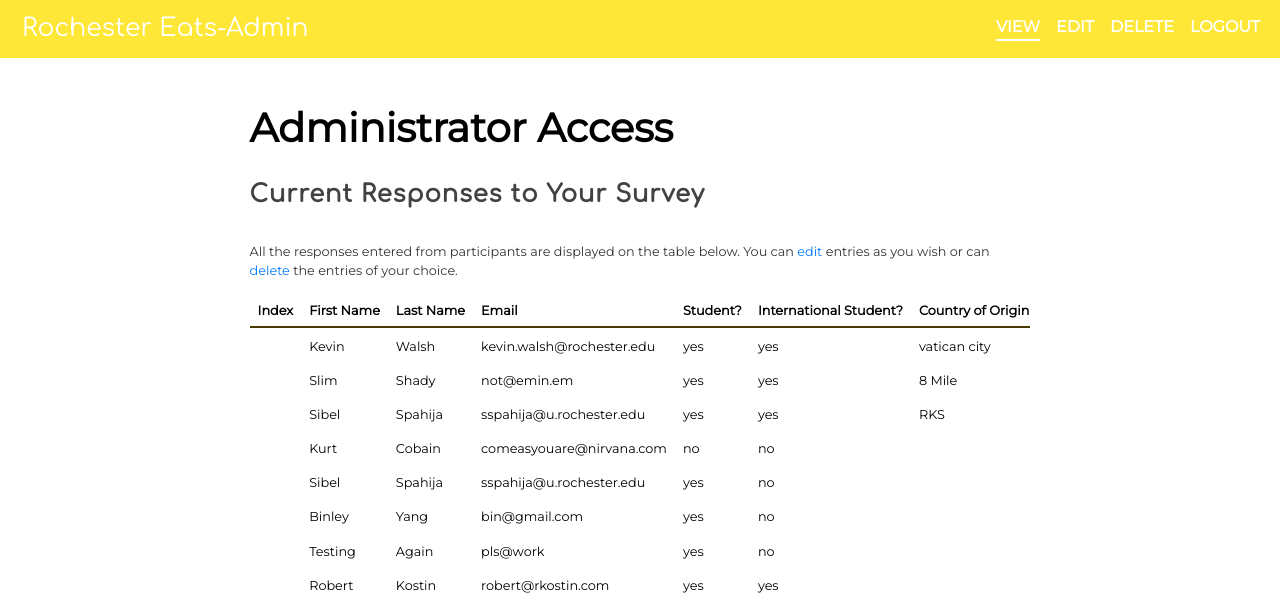
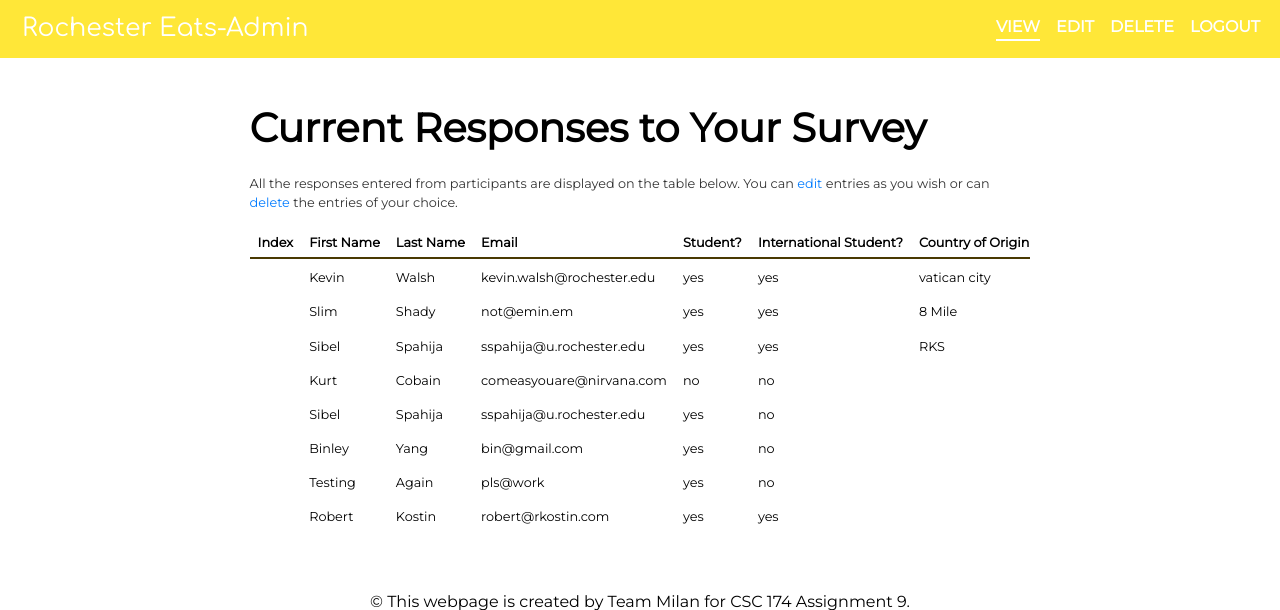
Before and after one commit to rosecricchio/milan-lab09, a PHP site: page /admin_view.php in a window 1280 px wide. Shown: the top 610 px of the page. Run offline with PHP 8.4, Linux system fonts and the light colour scheme; the visitor is signed in with stand-in values (Sample User, id 1); data comes from the database, SQL or seed files in the repository; data that the repository does not hold is empty.

```diff
--- a/admin_delete.php
+++ b/admin_delete.php
@@ -49,9 +49,8 @@
   <body>
     <?php include 'inc/admin_nav.php';?>
   	<article class="contain">
-    <h1>Administrator Access</h1><br>
 
-    <h2>Delete Responses</h2>
+    <h1>Delete Responses</h1>
 
     <div class="explain">Please select the entries you want to delete and click the 'Delete' button.</div>
 
--- a/admin_edit.php
+++ b/admin_edit.php
@@ -80,9 +80,8 @@
   <body>
     <?php include 'inc/admin_nav.php';?>
   	<article class="contain">
-    <h1>Administrator Access</h1><br>
 
-    <h2>Edit Responses</h2>
+    <h1>Edit Responses</h1>
 
     <div class="explain">Please select the entry you want to edit and use the boxes at the bottom of the table to update the section you want to change. Click 'Update' when finished.</div>
 
--- a/admin_view.php
+++ b/admin_view.php
@@ -36,9 +36,7 @@
     <?php include 'inc/admin_nav.php';?>
   	<article class="contain">
 
-      <h1>Administrator Access</h1><br>
-
-      <h2>Current Responses to Your Survey</h2>
+      <h1>Current Responses to Your Survey</h1>
 
       <div class="explain">All the responses entered from participants are displayed on the table below. You can
       	<a href="admin_edit.php"> edit</a>
--- a/css/styles.css
+++ b/css/styles.css
@@ -25,6 +25,8 @@
   margin: auto;
   width: 30%;
 }
+
+
 
 textarea, input{
   border-radius: 4px;
```
